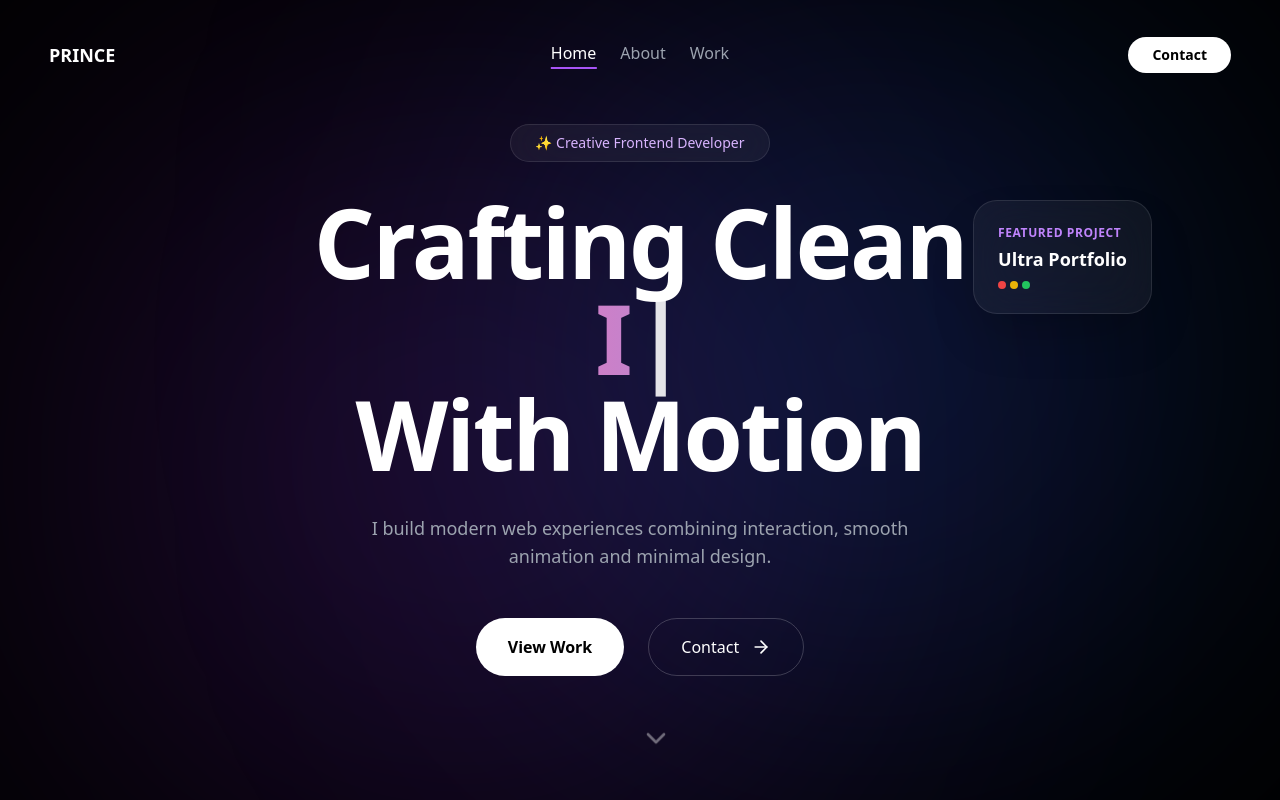
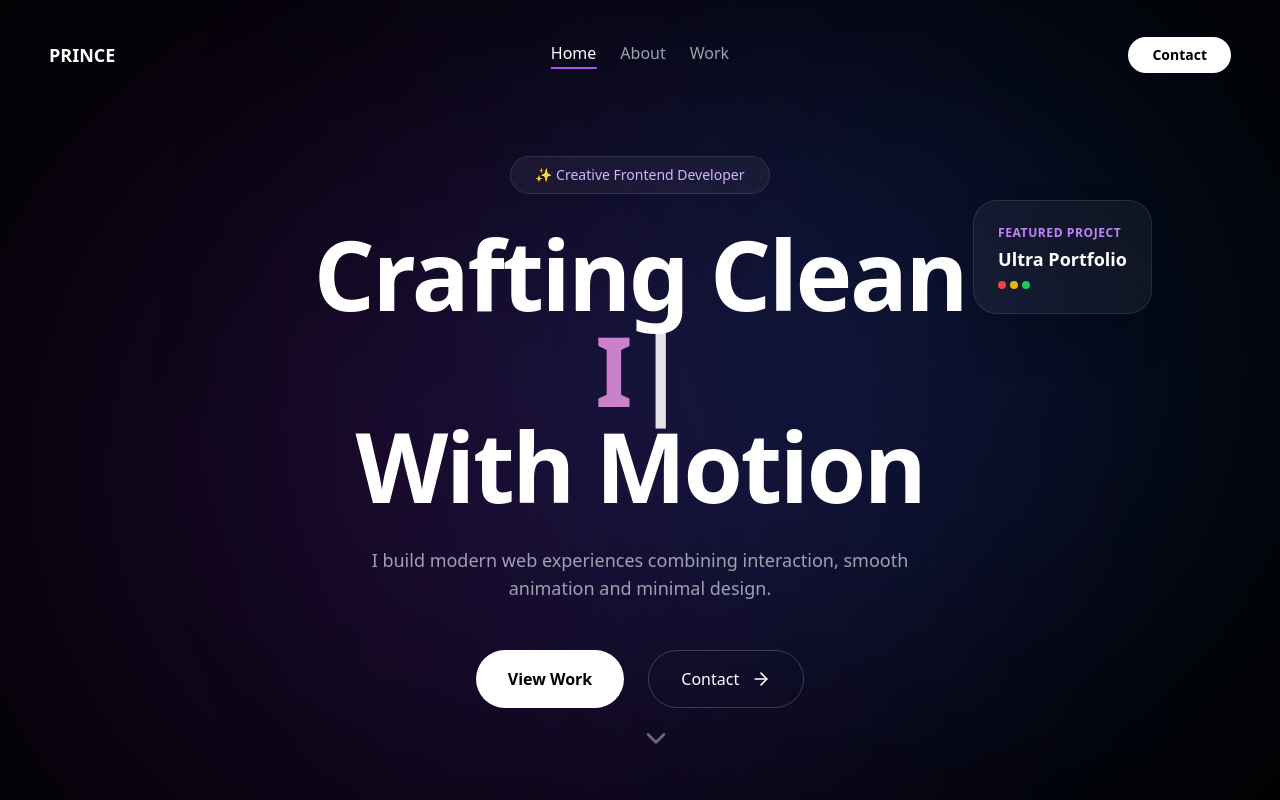
Before and after one commit to prince19112003/My-Portfolio, a React (Vite) app: page / in a window 1280 px wide. Shown: the top 800 px of the page. Built offline with nearby package versions, Linux system fonts and the light colour scheme.

Commit message:
'update'

```diff
--- a/src/components/Hero.jsx
+++ b/src/components/Hero.jsx
@@ -66,7 +66,7 @@ const Hero = () => {
   return (
     <section
       id="hero"
-      className="relative min-h-screen flex items-center justify-center overflow-hidden bg-black pt-20 md:pt-0"
+      className="relative min-h-screen flex items-center justify-center overflow-hidden bg-black pt-20 md:pt-16"
     >
       {/* Background - Adjusted for Mobile */}
       <div className="absolute inset-0 pointer-events-none">
```
